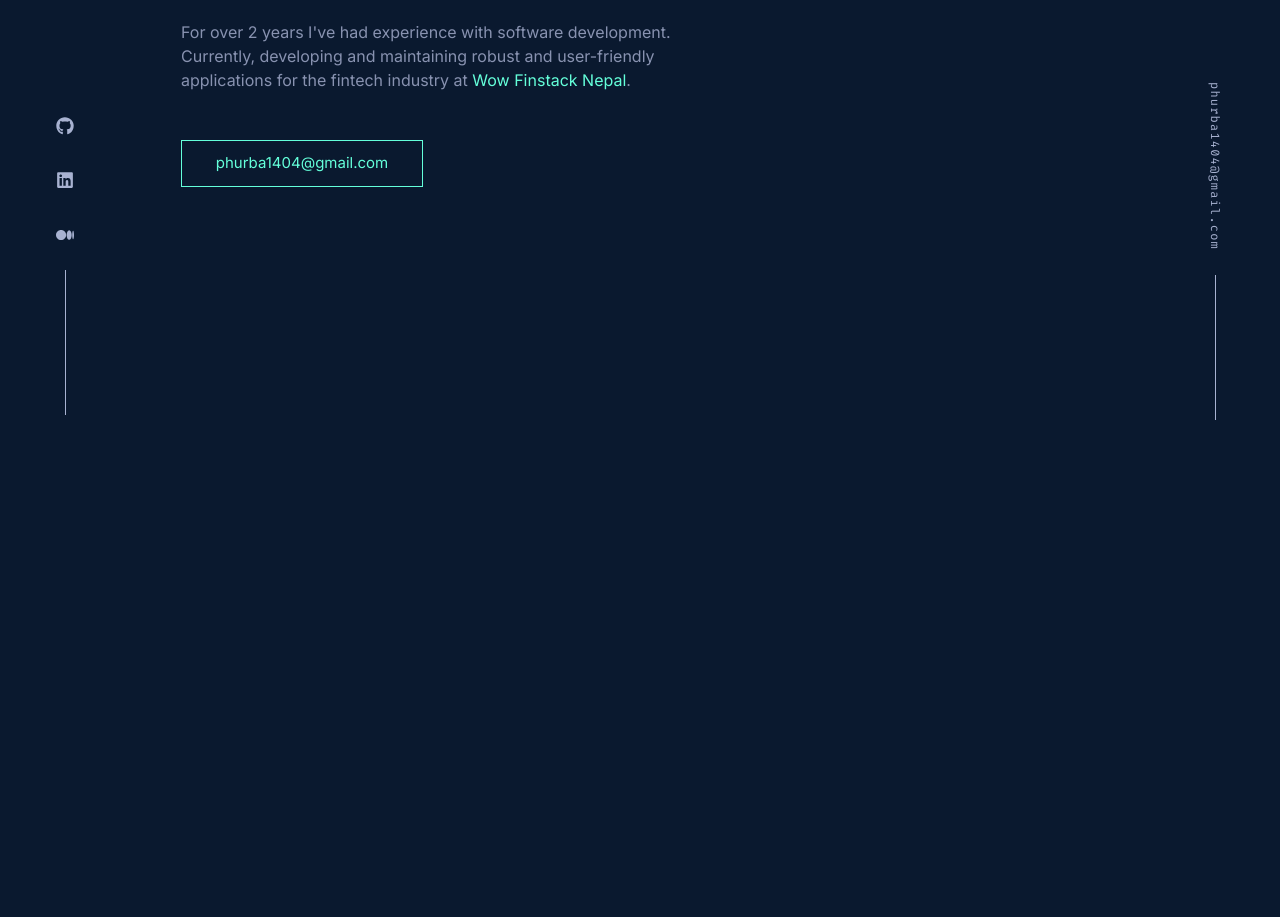
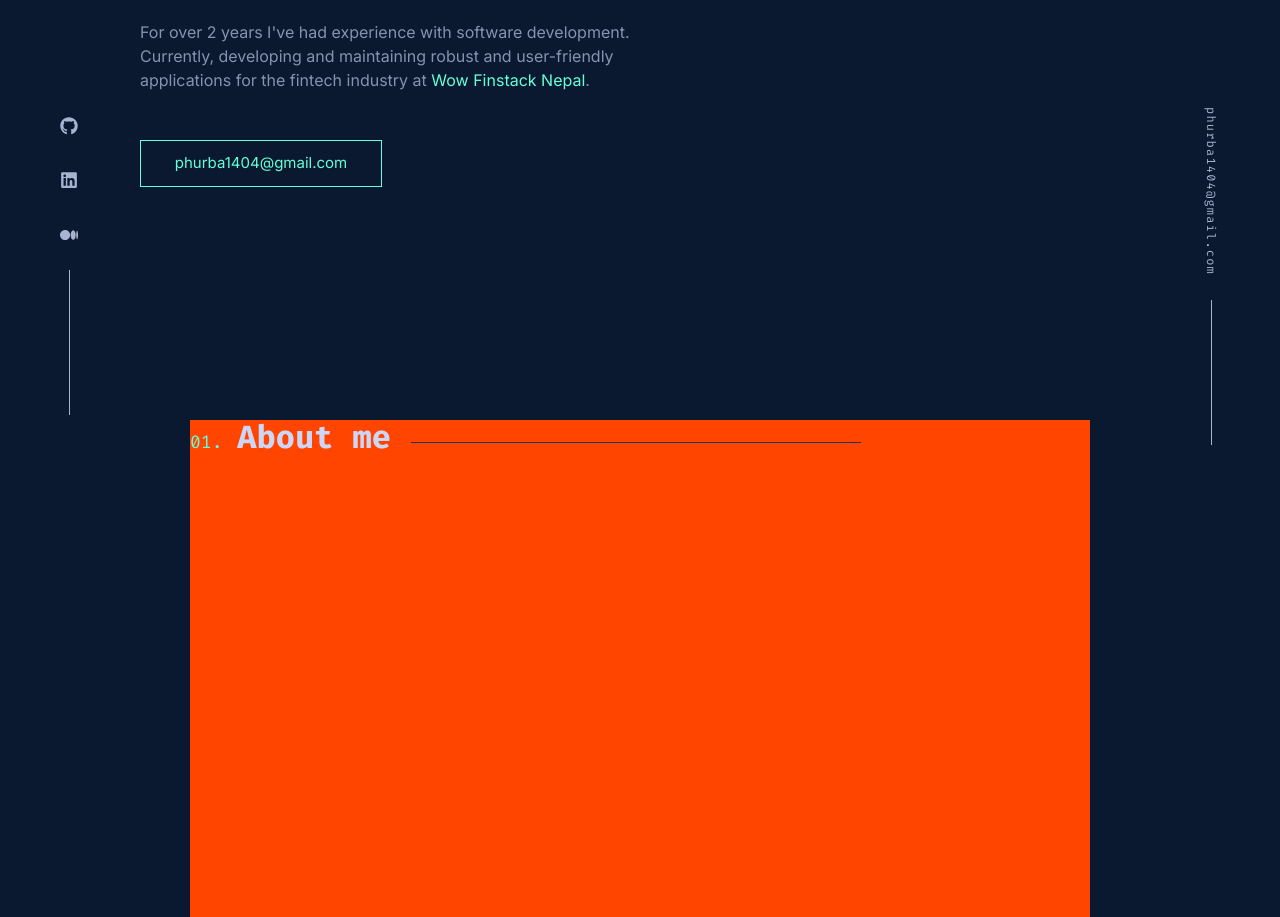
Before and after one commit to Phurba-Sherpa/v2-portfolio, a React (Vite) app: page / in a window 1280 px wide. Shown: the part 380-1297 px from the top of the page. Before the commit the page ends 800 px from the top, so only its background shows below. Built offline with nearby package versions, Linux system fonts and the light colour scheme; the HTML template or start-up script is replaced by a standard one.

Commit message:
make content scroll bt side bar

```diff
--- a/package.json
+++ b/package.json
@@ -13,6 +13,7 @@
     "react": "^18.2.0",
     "react-dom": "^18.2.0",
     "react-icons": "^5.0.1",
+    "react-router-dom": "^6.22.3",
     "styled-components": "^6.1.8"
   },
   "devDependencies": {
--- a/src/App.tsx
+++ b/src/App.tsx
@@ -1,10 +1,18 @@
-import MainPage from "./pages/MainPage"
-import GlobalStyles from "./styles/GlobalStyles"
+import { BrowserRouter, Route, Routes } from 'react-router-dom'
+import MainPage from './pages/MainPage'
+import GlobalStyles from './styles/GlobalStyles'
+import AppLayout from './layout/AppLayout'
 export default function App() {
-  return (
-    <>
-    <GlobalStyles />
-    <MainPage />
-    </>
-  )
+    return (
+        <>
+            <GlobalStyles />
+            <BrowserRouter>
+                <Routes>
+                    <Route element={<AppLayout />}>
+                      <Route index element={<MainPage />} />
+                    </Route>
+                </Routes>
+            </BrowserRouter>
+        </>
+    )
 }
--- /dev/null
+++ b/src/layout/AppLayout.tsx
@@ -0,0 +1,36 @@
+import styled from 'styled-components'
+import { Outlet } from 'react-router-dom'
+
+// ** Layout
+import TopNav from '../layout/top-nav'
+import LeftNav from '../layout/left-nav'
+import RightNav from '../layout/right-nav'
+
+const StyledAppLayout = styled.div`
+    height: 100dvh;
+    display: grid;
+    grid-template-columns: 1fr;
+    grid-template-rows: 9rem 1fr;
+    grid-template-areas:
+        'header'
+        'content';
+`
+
+const StyledContentSection = styled.main`
+    max-width: 100rem;
+    width: 90%;
+    margin: 0 auto;
+`
+
+export default function AppLayout() {
+    return (
+        <StyledAppLayout>
+            <TopNav />
+            <LeftNav />
+            <RightNav />
+            <StyledContentSection>
+                <Outlet />
+            </StyledContentSection>
+        </StyledAppLayout>
+    )
+}
--- a/src/layout/left-nav/index.tsx
+++ b/src/layout/left-nav/index.tsx
@@ -4,10 +4,12 @@ import { FaGithub, FaMedium, FaLinkedin } from 'react-icons/fa6'
 import SocialLinkItem from './SocialLinkItem'
 
 const StyledNav = styled.nav`
-    grid-area: leftnav;
     height: 100%;
     display: flex;
     padding-bottom: 170px;
+    position: fixed;
+    left: 6rem;
+    bottom: 0;
 
     > ul {
         list-style: none;
--- a/src/layout/right-nav/index.tsx
+++ b/src/layout/right-nav/index.tsx
@@ -1,14 +1,13 @@
 import styled from 'styled-components'
 
 const StyledNav = styled.div`
-    grid-area: rightnav;
     font-size: var(--fs-xxs);
-    font-family: 'Fira Code', monospace;
+    font-family: var(--ff-mono);
     color: var(--color-slate-300);
-    height: 100%;
-    display: flex;
-    padding-bottom: 170px;
 
+    position: fixed;
+    right:6rem;
+    bottom: 145px;
 
     > .email-block {
       display: flex;
--- a/src/layout/top-nav/index.tsx
+++ b/src/layout/top-nav/index.tsx
@@ -7,7 +7,7 @@ const StyledNav = styled.nav`
     padding-inline: 6rem;
     font-size: var(--fs-xs);
     grid-area: header;
-    font-family: 'Fira Code', monospace;
+    font-family: var(--ff-mono);
     color: var(--color-slate-200);
     display: flex;
     justify-content: space-between;
--- /dev/null
+++ b/src/pages/About.tsx
@@ -0,0 +1,45 @@
+import styled from 'styled-components'
+
+const StyledAboutSection = styled.section`
+    height: 100%;
+    width: 90%;
+    background-color: orangered;
+    margin: 0 auto;
+    /* padding-block: 2em;     */
+    > .section-title {
+        font-weight: 800;
+        font-size: clamp(2.6rem, 5vw, var(--fs-head));
+        font-family: var(--ff-mono);
+        position: relative;
+        &::before {
+            counter-increment: section 1;
+            content: "0" counter(section) ".";
+            color: var(--color-green);
+            font-weight: 400;
+            margin-right: .825em;
+            font-size: clamp(var(--fs-md), 8vw, var(--fs-lg));
+        }
+
+        &::after {
+            content: '';
+            width: 50%;
+            height: 1px;
+            transform-origin: right;
+            background-color: var(--color-brand-200);
+            display: inline-block;
+            margin-left: 2rem;
+            margin-bottom: .5rem;
+
+        }
+    }
+
+    @media (max-width: 1024px) {
+        width: 100%;
+    }
+`
+const About = () => {
+    return <StyledAboutSection>
+        <h2 className='section-title'>About me</h2>
+    </StyledAboutSection>
+}
+export default About
--- a/src/pages/LandingPage.tsx
+++ b/src/pages/LandingPage.tsx
@@ -15,7 +15,7 @@ const StyledPage = styled.div`
         &__greet {
             font-size: var(--fs-md);
             font-weight: 400;
-            font-family: 'Fira Code', monospace;
+            font-family: var(--ff-mono);
             color: var(--color-green);
             margin-bottom: 1.5em;
         }
--- a/src/pages/MainPage.tsx
+++ b/src/pages/MainPage.tsx
@@ -1,42 +1,13 @@
-import styled from 'styled-components'
+import LandingPage from './LandingPage'
+import About from './About'
 
-// ** Layout
-import TopNav from '../layout/top-nav'
-import LeftNav from '../layout/left-nav'
-import RightNav from '../layout/right-nav'
-import LandingPage from './LandingPage'
 
-const StyledMainPage = styled.div`
-    height: 100dvh;
-    display: grid;
-    grid-template-columns: 13rem 1fr 13rem;
-    grid-template-rows: 9rem 1fr;
-    grid-template-areas:
-        'header header header'
-        'leftnav content rightnav';
-    @media (max-width: 1024px) {
-        grid-template-columns: 1fr;
-        grid-template-areas:
-            'header'
-            'content';
-    }
-`
-
-const StyledContentSection = styled.main`
-    max-width: 100rem;
-    width: 90%;
-    margin: 0 auto;
-`
 
 export default function MainPage() {
     return (
-        <StyledMainPage>
-            <TopNav />
-            <LeftNav />
-            <RightNav />
-            <StyledContentSection>
-                <LandingPage />
-            </StyledContentSection>
-        </StyledMainPage>
+        <>
+            <LandingPage />
+            <About />
+        </>
     )
 }
--- a/src/styles/GlobalStyles.ts
+++ b/src/styles/GlobalStyles.ts
@@ -1,4 +1,4 @@
-import { createGlobalStyle } from 'styled-components';
+import { createGlobalStyle } from 'styled-components'
 
 const GlobalStyles = createGlobalStyle`
 
@@ -27,10 +27,12 @@ const GlobalStyles = createGlobalStyle`
     --fs-xs: 1.3rem;
     --fs-md: 1.6rem;
     --fs-lg: 1.8rem;
+    --fs-xl: 2rem;
+    --fs-head: 3.2rem;
 
     /* family */
-    --fs-sans: "Inter", sans-serif;
-    --fs-fira: "Fira Code", monospace;
+    --ff-sans: "Inter", sans-serif;
+    --ff-mono: "Fira Code", monospace;
 
 
 }
@@ -57,7 +59,7 @@ const GlobalStyles = createGlobalStyle`
   body {
     background-color: var(--color-brand-400);
     color: var(--color-slate-400);
-    font-family: var(--fs-sans);
+    font-family: var(--ff-sans);
     font-size: var(--fs-lg);
     line-height: 1.3;
 
@@ -77,6 +79,4 @@ const GlobalStyles = createGlobalStyle`
     color: var(--color-slate-200);
   }
   `
-  ;
-
-export default GlobalStyles;
+export default GlobalStyles
```
Also changed, not shown: 1 other file (tests, documents, lock files or other folders).
